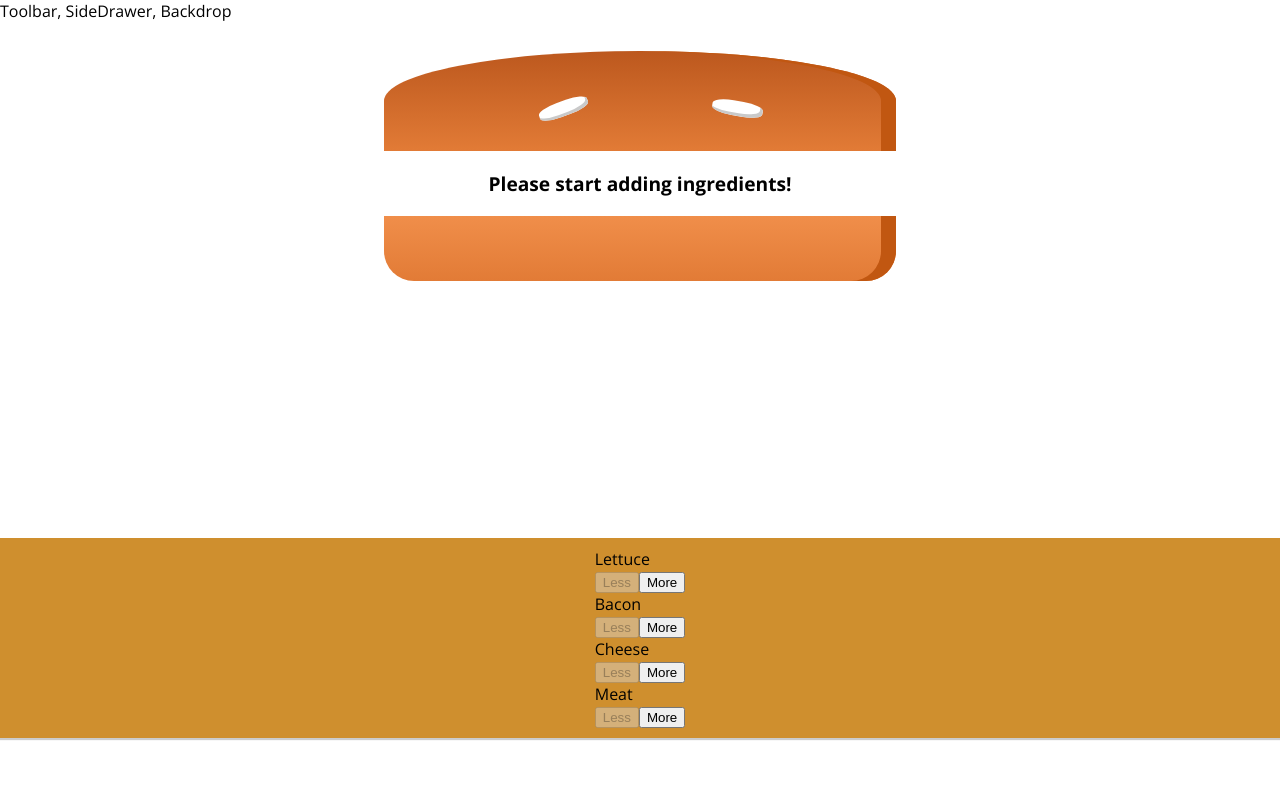
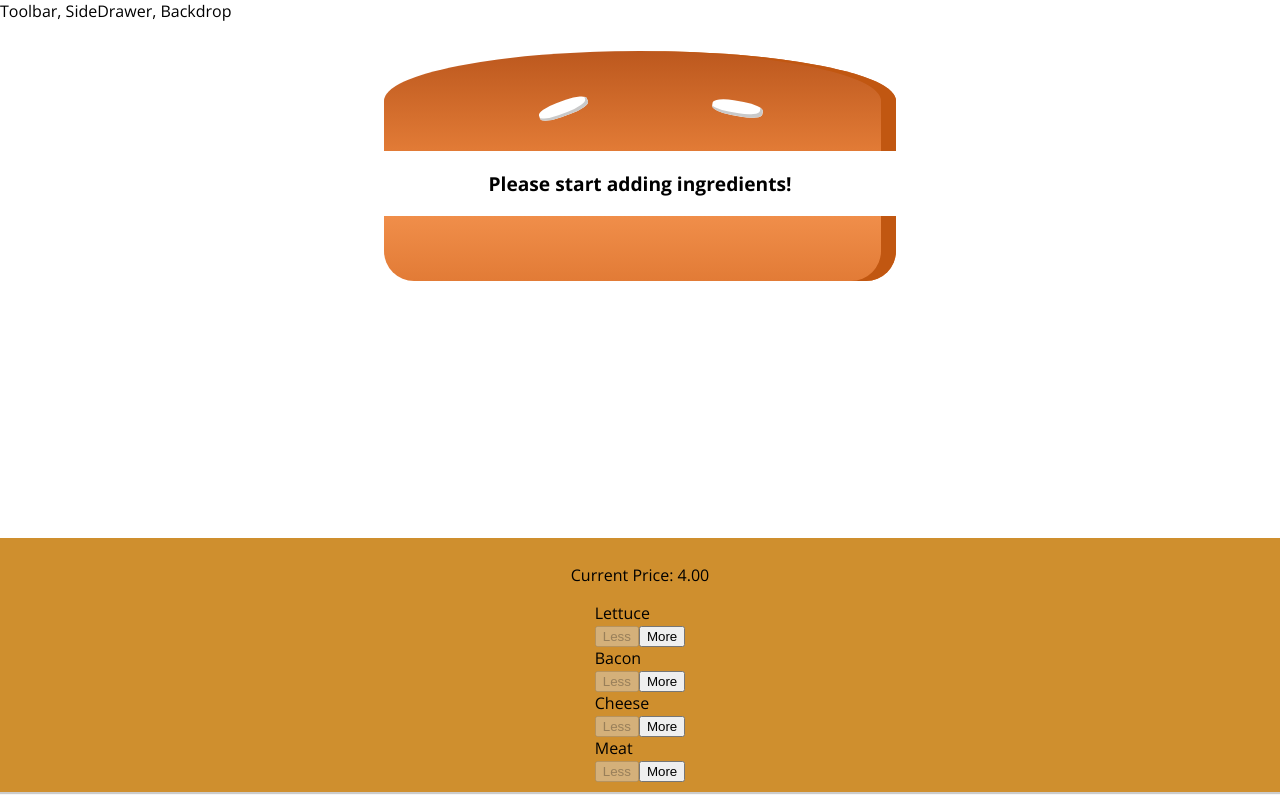
Before and after one commit to dghazi12/Build-A-Burger, a React (Create React App) app: page / in a window 1280 px wide. Built offline with nearby package versions, Linux system fonts and the light colour scheme.

Commit message:
added price for burger

```diff
--- a/src/components/Burger/BuildControls/BuildControls.js
+++ b/src/components/Burger/BuildControls/BuildControls.js
@@ -22,6 +22,7 @@ const controls = [
 
 const buildControls = (props) => (
     <div style={BuildControlsCss}>
+        <p>Current Price: {props.price.toFixed(2)}</p>
         {controls.map(ctrl => (
             <BuildControl
                 key={ctrl.label}
--- a/src/containers/BurgerBuilder/BurgerBuilder.js
+++ b/src/containers/BurgerBuilder/BurgerBuilder.js
@@ -64,7 +64,8 @@ class BurgerBuilder extends Component {
                 <BuildControls
                     ingredientAdded={this.addIngredientHandler}
                     ingredientRemoved={this.removeIngredientHandler}
-                    disabled={disabledInfo}/>
+                    disabled={disabledInfo}
+                    price={this.state.totalPrice}/>
             </Aux>
         );
     }
```
Also changed, not shown: 1 other file (tests, documents, lock files or other folders).
